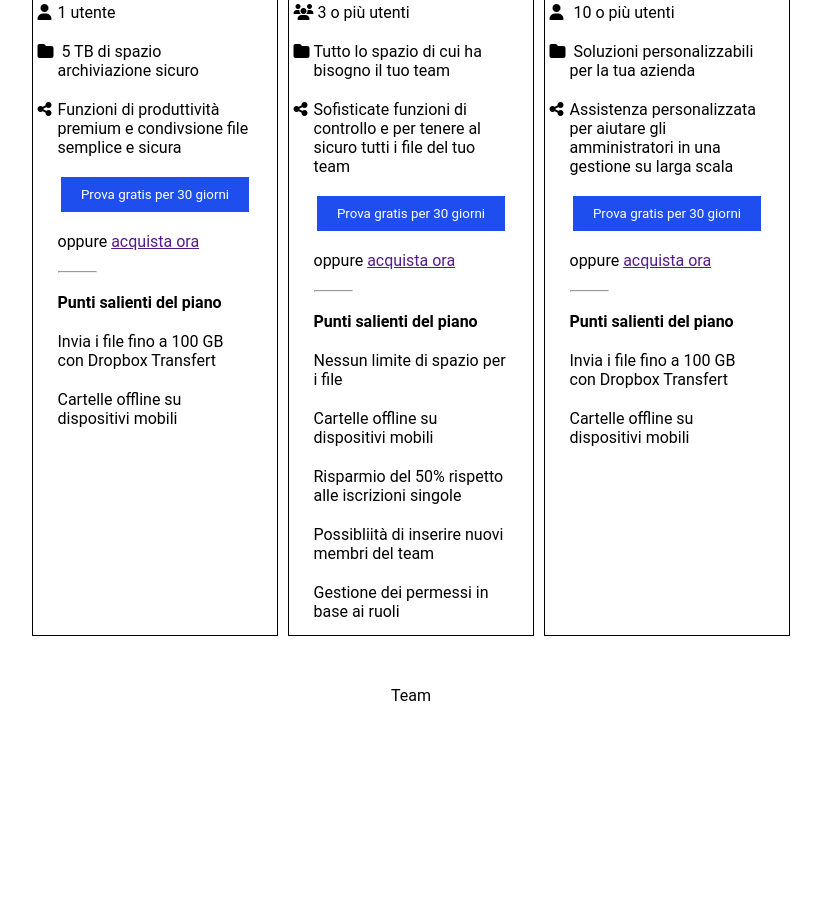
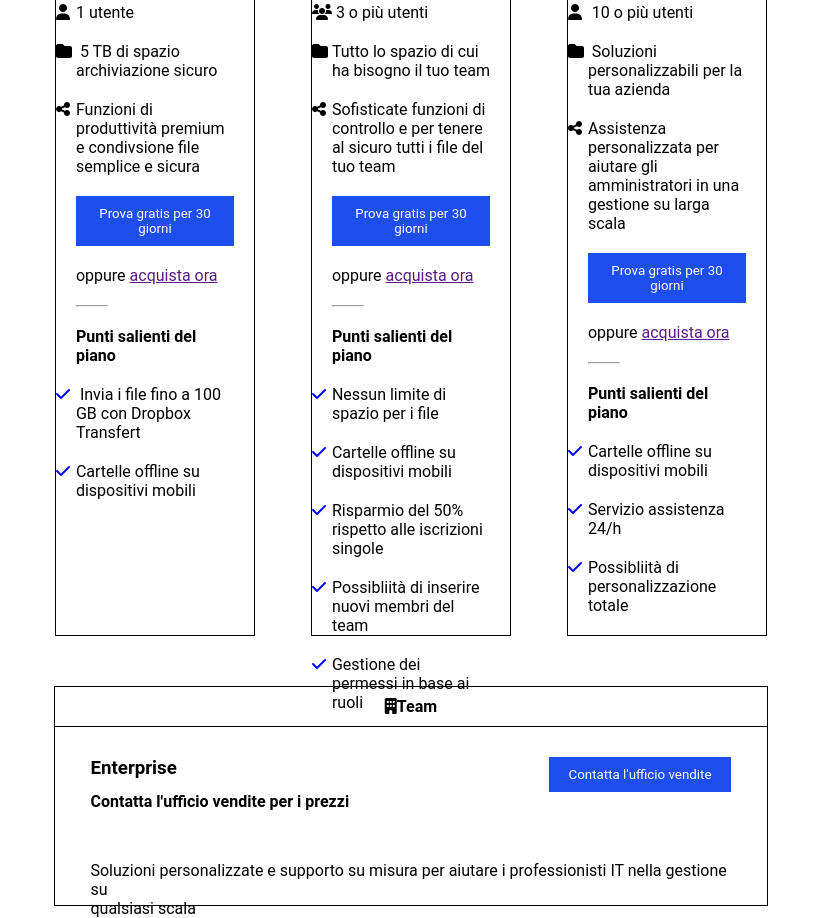
Before and after one commit to leonardosaraceno03/htmlcss-dropbox, a plain HTML site: page index.html in a window 1280 px wide. Shown: the part 1347-2265 px from the top of the page, without its empty margins (229-1050 px from the left). Before the commit the page ends 2062 px from the top, so only its background shows below. Drawn offline with Linux system fonts and the light colour scheme.

Commit message:
scheda team enterprise

```diff
--- a/assets/css/style.css
+++ b/assets/css/style.css
@@ -102,7 +102,7 @@ section1main > div > h2{
 }
 
 .scheda{
-    flex-basis: 32% ;
+    flex-basis: 26% ;
     margin: auto;
     border: 1px solid black;
     height: 850px;
@@ -151,3 +151,17 @@ hr{
 .display-inline{
     display: inline;
 }
+.scheda-team-bottom{
+    width: 93%;
+    margin: auto;
+    margin-top: 50px;
+    border: 1px solid black;
+    height: 220px;
+}
+.info-plan-bottom{
+    width: 90%;
+    margin: 0 auto;
+}
+.check-color-blue{
+    color: blue;
+}
--- a/index.html
+++ b/index.html
@@ -87,8 +87,8 @@
                         <hr class="margin20pxtop">
                         <h4 class="margin20pxtop">Punti salienti del piano</h4>
                         <ul class="list-plan-bottom margin20pxtop">
-                            <li class="margin20pxtop">Invia i file fino a 100 GB con Dropbox Transfert</li>
-                            <li class="margin20pxtop">Cartelle offline su dispositivi mobili</li>
+                            <li class="margin20pxtop"><i class="fa-solid fa-check text-indent check-color-blue"></i> Invia i file fino a 100 GB con Dropbox Transfert</li>
+                            <li class="margin20pxtop"><i class="fa-solid fa-check text-indent check-color-blue"></i>Cartelle offline su dispositivi mobili</li>
                         </ul>
                     </div>
 
@@ -116,11 +116,11 @@
                         <hr class="margin20pxtop">
                         <h4 class="margin20pxtop">Punti salienti del piano</h4>
                         <ul class="list-plan-bottom margin20pxtop">
-                            <li class="margin20pxtop">Nessun limite di spazio per i file</li>
-                            <li class="margin20pxtop">Cartelle offline su dispositivi mobili</li>
-                            <li  class="margin20pxtop">Risparmio del 50% rispetto alle iscrizioni singole</li>
-                            <li class="margin20pxtop">Possibliità di inserire nuovi membri del team</li>
-                            <li class="margin20pxtop">Gestione dei permessi in base ai ruoli</li>
+                            <li class="margin20pxtop"><i class="fa-solid fa-check text-indent check-color-blue"></i>Nessun limite di spazio per i file</li>
+                            <li class="margin20pxtop"><i class="fa-solid fa-check text-indent check-color-blue"></i>Cartelle offline su dispositivi mobili</li>
+                            <li  class="margin20pxtop"><i class="fa-solid fa-check text-indent check-color-blue"></i>Risparmio del 50% rispetto alle iscrizioni singole</li>
+                            <li class="margin20pxtop"><i class="fa-solid fa-check text-indent check-color-blue"></i>Possibliità di inserire nuovi membri del team</li>
+                            <li class="margin20pxtop"><i class="fa-solid fa-check text-indent check-color-blue"></i>Gestione dei permessi in base ai ruoli</li>
                         </ul>
                     </div>
 
@@ -149,16 +149,31 @@
                         <hr class="margin20pxtop">
                         <h4 class="margin20pxtop">Punti salienti del piano</h4>
                         <ul class="list-plan-bottom margin20pxtop">
-                            <li class="margin20pxtop">Invia i file fino a 100 GB con Dropbox Transfert</li>
-                            <li class="margin20pxtop">Cartelle offline su dispositivi mobili</li>
+
+                            <li class="margin20pxtop"><i class="fa-solid fa-check text-indent check-color-blue"></i>Cartelle offline su dispositivi mobili</li>
+                            <li class="margin20pxtop"><i class="fa-solid fa-check text-indent check-color-blue"></i>Servizio assistenza 24/h</li>
+                            <li class="margin20pxtop"><i class="fa-solid fa-check text-indent check-color-blue"></i>Possibliità di personalizzazione totale</li>
+
                         </ul>
                     </div>
 
                     </div>
                     </div>
                 </div>
-                <div class="scheda-team-bottom margin50pxtop">
-                    <div class="type-plan"> Team</div>
+                <!-- Scheda team bottom -->
+                <div class=" scheda-team-bottom margin50pxtop">
+                    <div class=" margin10px type-plan"><h4><i class="fa-solid fa-building"></i>Team</h4> </div>
+                    <div class="container-info-plan">
+                        <div class="info-plan-bottom flexrow f-space-between">
+                            <div><h3>Enterprise</h3></div>
+                            <button class="btn-info-plan">Contatta l'ufficio vendite</button>
+                        </div>
+                        <div class="info-plan-bottom">
+                            <h4 class="margin20pxbottom">Contatta l'ufficio vendite per i prezzi</h4>
+                            <p class="margin50pxtop">Soluzioni personalizzate e supporto su misura per aiutare i professionisti IT nella gestione su <br> qualsiasi scala</p>
+                        </div>
+
+                    </div>
 
                 </div>
             </section1main>
```
